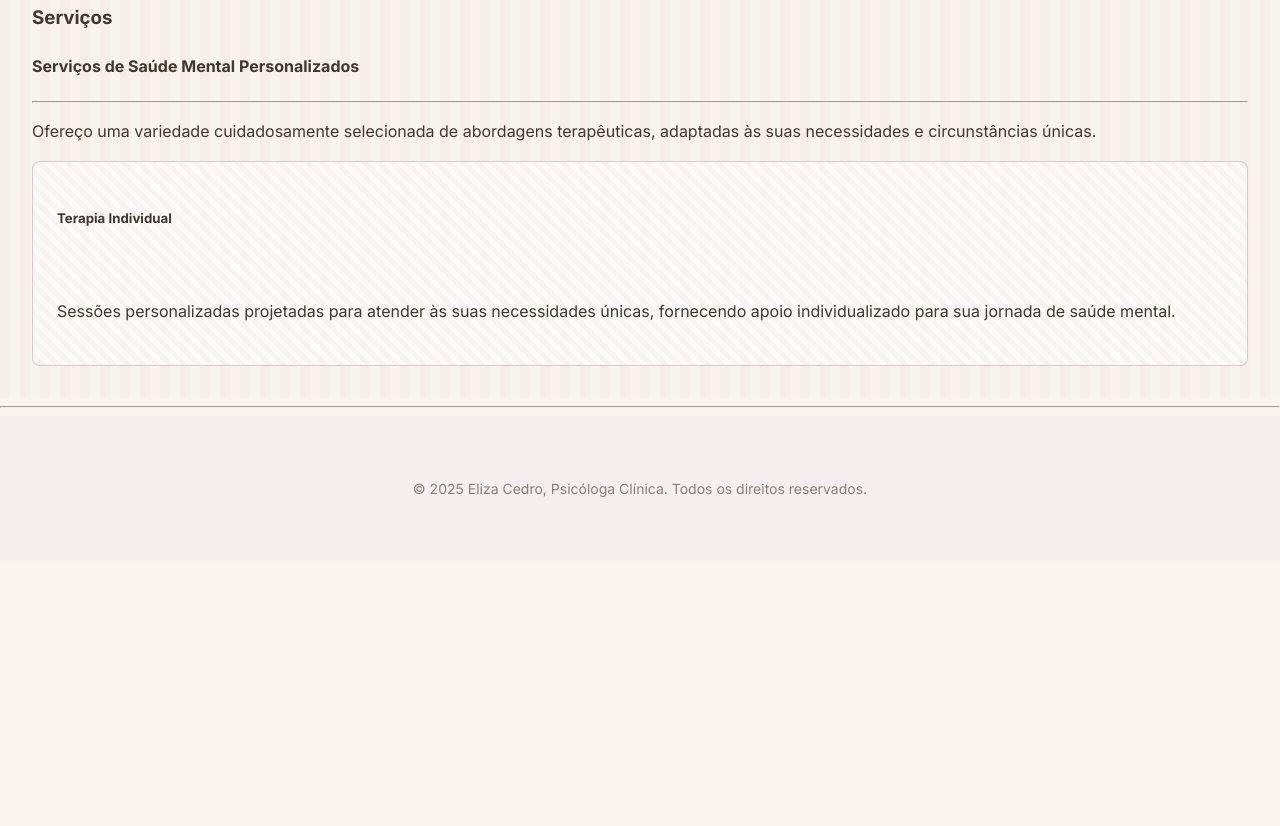
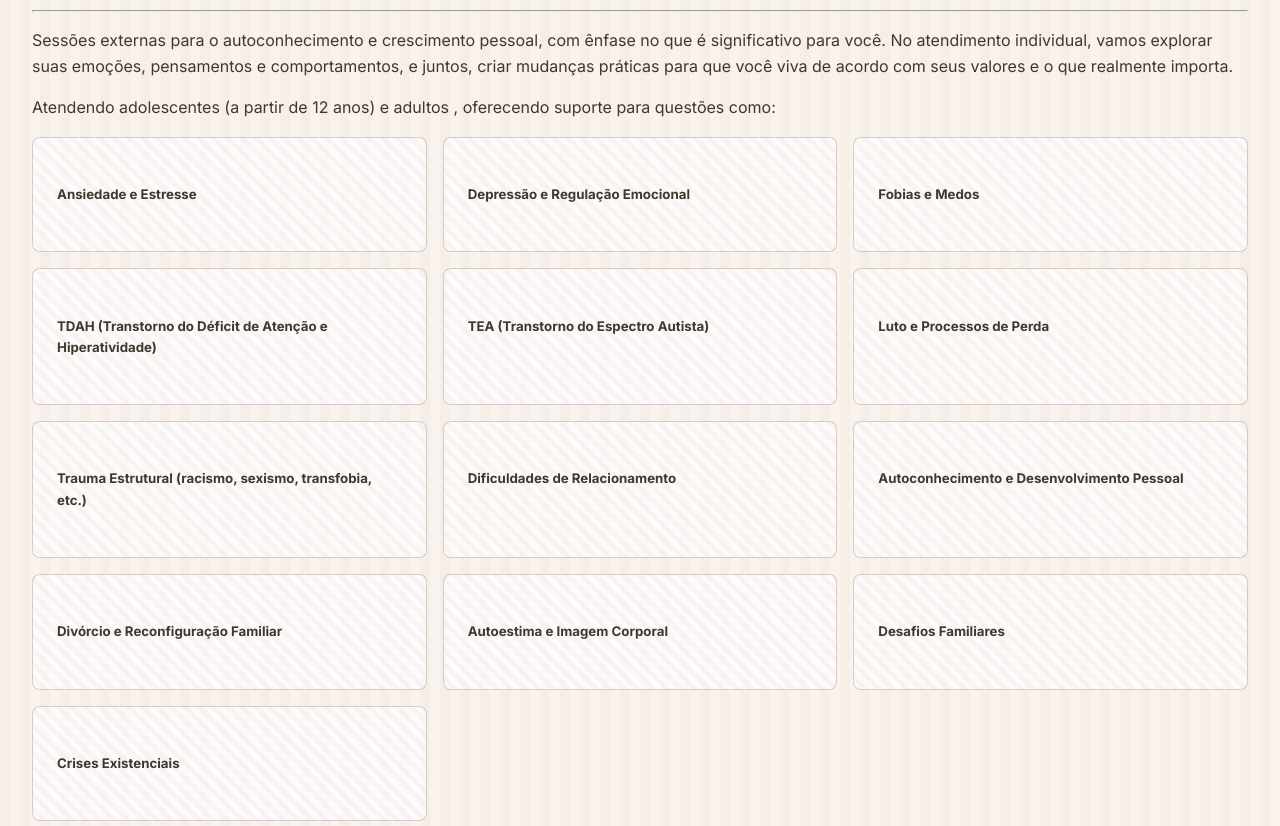
Before and after one commit to sou-carlos/site-eliza-cedro-v2, a plain HTML site: page index.html in a window 1280 px wide. Shown: the part 1374-2200 px from the top of the page. Before the commit the page ends 1936 px from the top, so only its background shows below. Drawn offline with nearby package versions, Linux system fonts and the light colour scheme.

Commit message:
ajustando grid

```diff
--- a/index.html
+++ b/index.html
@@ -56,7 +56,6 @@
           </div>
           <div class="about-text">
             <p>Sobre Mim</p>
-            <p>Apoio Compassivo para sua Jornada de Saúde Mental</p>
             <p>
               Olá, sou Eliza Cedro , psicóloga clínica formada pela Faculdade
               Ages de Jacobina. Sou especialista em Terapia
@@ -79,23 +78,59 @@
       </section>
       <section class="services">
         <h3>Serviços</h3>
-        <h4>Serviços de Saúde Mental Personalizados</h4>
-
         <hr />
+        <p>
+          Sessões externas para o autoconhecimento e crescimento pessoal, com
+          ênfase no que é significativo para você. No atendimento individual,
+          vamos explorar suas emoções, pensamentos e comportamentos, e juntos,
+          criar mudanças práticas para que você viva de acordo com seus valores
+          e o que realmente importa.
+        </p>
 
         <p>
-          Ofereço uma variedade cuidadosamente selecionada de abordagens
-          terapêuticas, adaptadas às suas necessidades e circunstâncias únicas.
+          Atendendo adolescentes (a partir de 12 anos) e adultos , oferecendo
+          suporte para questões como:
         </p>
 
-        <div>
+        <div class="card-wrapper">
           <div class="card-service">
-            <h5>Terapia Individual</h5>
-            <p>
-              Sessões personalizadas projetadas para atender às suas
-              necessidades únicas, fornecendo apoio individualizado para sua
-              jornada de saúde mental.
-            </p>
+            <h5>Ansiedade e Estresse</h5>
+          </div>
+          <div class="card-service">
+            <h5>Depressão e Regulação Emocional</h5>
+          </div>
+          <div class="card-service">
+            <h5>Fobias e Medos</h5>
+          </div>
+          <div class="card-service">
+            <h5>TDAH (Transtorno do Déficit de Atenção e Hiperatividade)</h5>
+          </div>
+          <div class="card-service">
+            <h5>TEA (Transtorno do Espectro Autista)</h5>
+          </div>
+          <div class="card-service">
+            <h5>Luto e Processos de Perda</h5>
+          </div>
+          <div class="card-service">
+            <h5>Trauma Estrutural (racismo, sexismo, transfobia, etc.)</h5>
+          </div>
+          <div class="card-service">
+            <h5>Dificuldades de Relacionamento</h5>
+          </div>
+          <div class="card-service">
+            <h5>Autoconhecimento e Desenvolvimento Pessoal</h5>
+          </div>
+          <div class="card-service">
+            <h5>Divórcio e Reconfiguração Familiar</h5>
+          </div>
+          <div class="card-service">
+            <h5>Autoestima e Imagem Corporal</h5>
+          </div>
+          <div class="card-service">
+            <h5>Desafios Familiares</h5>
+          </div>
+          <div class="card-service">
+            <h5>Crises Existenciais</h5>
           </div>
         </div>
       </section>
--- a/style.css
+++ b/style.css
@@ -94,6 +94,8 @@ header ul li a:hover {
   font-family: "Playfair Display", serif;
 }
 
+/******************************** ABOUT STYLES ********************************/
+
 .about {
   background-color: #fffbf8;
   padding: 2rem;
@@ -124,6 +126,8 @@ header ul li a:hover {
   padding: 2rem;
 }
 
+/******************************** SERVICE STYLES ********************************/
+
 .services {
   background: repeating-linear-gradient(
     90deg,
@@ -133,6 +137,13 @@ header ul li a:hover {
     rgba(245, 235, 224, 0.1) 20px
   );
   padding: 2rem;
+}
+
+.card-wrapper {
+  display: grid;
+  grid-template-columns: 1fr 1fr 1fr;
+  column-gap: 1rem;
+  row-gap: 1em;
 }
 
 .card-service {
```
